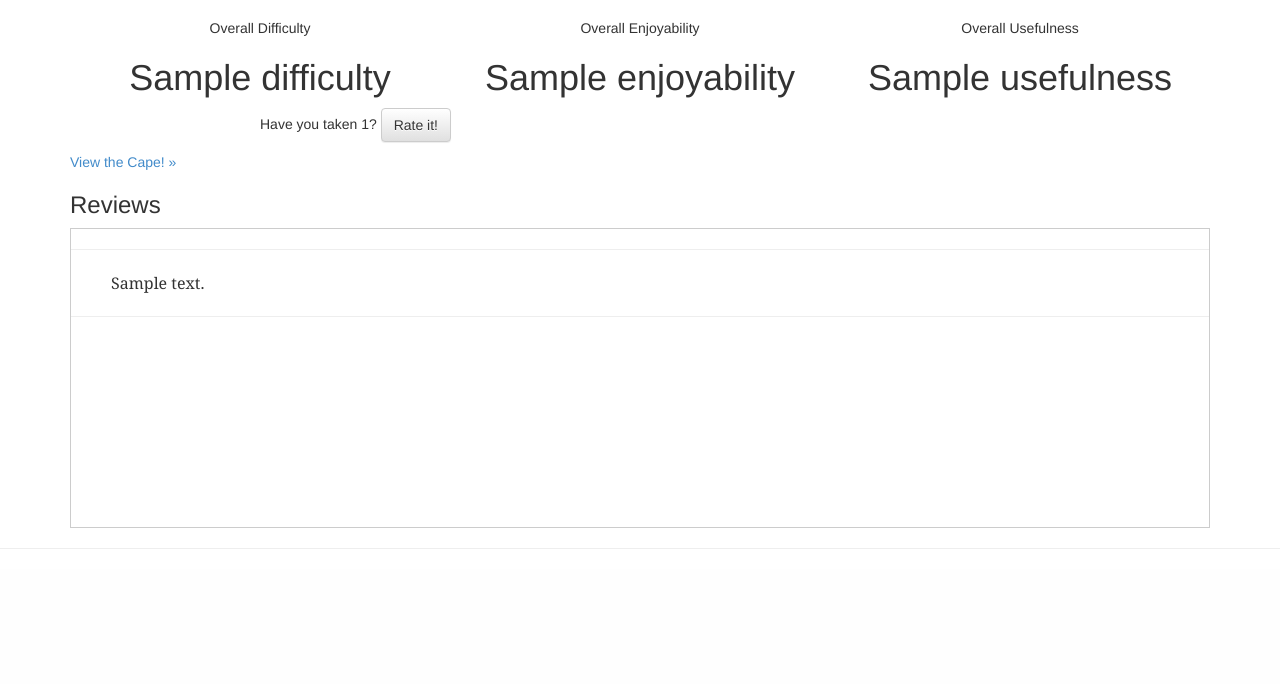
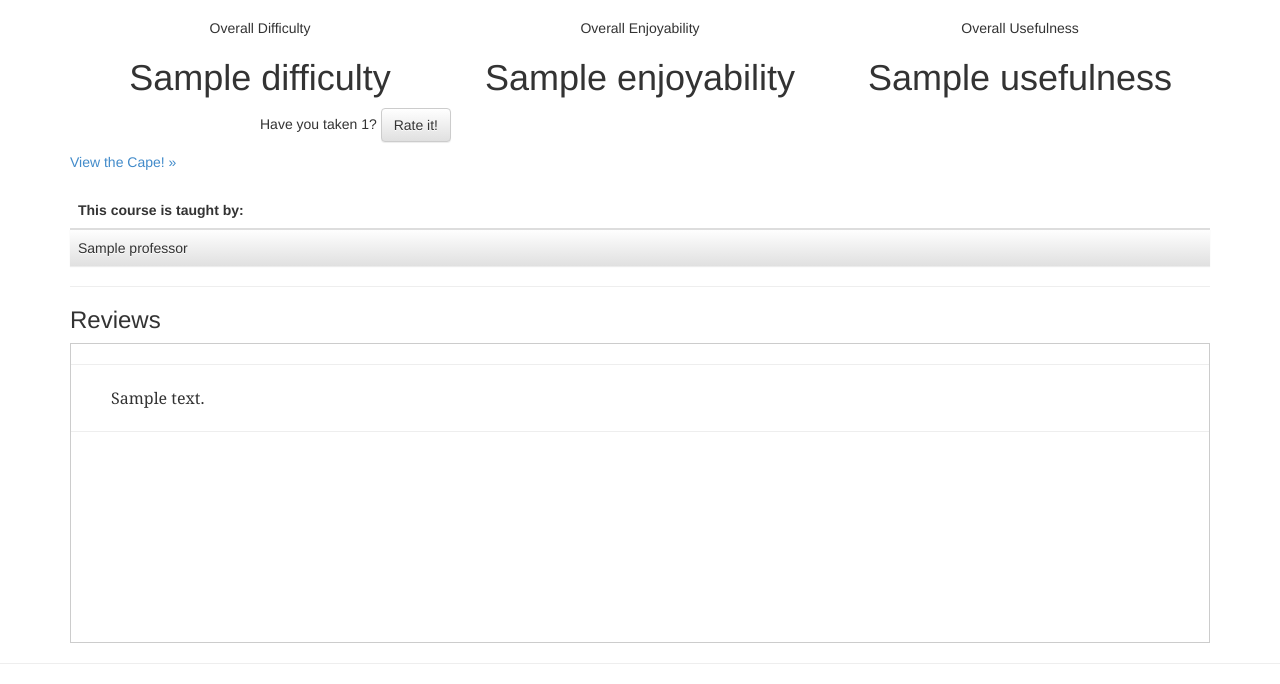
Before and after one commit to Chuyinzki/CSE170-FinalProject, a Node server app: template views/course.handlebars in a window 1280 px wide. Shown: the part 340-1024 px from the top of the page. Before the commit the page ends 889 px from the top, so only its background shows below. Run offline with Node 20, Linux system fonts and the light colour scheme; the template is opened without the code that fills it: most values are stand-ins (such as "Sample title", 1, 10 or a date in 2020); some libraries are stand-ins or nearby versions.

Commit message:
added professors fxn

```diff
--- /dev/null
+++ b/public/js/coursepage.js
@@ -0,0 +1,11 @@
+'use strict';
+
+// Call this function when the page loads (the "ready" event)
+$(document).ready(function() {
+	console.log('hello!');
+
+	$(".clickable-row").click(function() {
+        window.document.location = $(this).data("href");
+    });
+
+})
--- a/views/course.handlebars
+++ b/views/course.handlebars
@@ -75,7 +75,26 @@
       <div>
           <a href = "http://www.cape.ucsd.edu/responses/Results.aspx?Name=&CourseNumber={{courseFirstName}}+{{courseSecondName}}" target = "_blank">View the Cape! &raquo;</a>
       </div>
-
+      <br>
+      {{#if professors.length}}
+        <div>
+            <table class="table">
+              <thead>
+                <tr>
+                  <th>This course is taught by:</th>
+                </tr>
+              </thead>
+              <tbody>
+              {{#each professors}}
+                <tr class="clickable-row btn-default" data-href='http://cape.ucsd.edu/responses/Results.aspx?Name={{this}}'>
+                  <td>{{this}}</td>
+                </tr>
+              {{/each}}
+            </tbody>
+            </table>
+        </div>
+      {{/if}}
+        <hr>
         <h3>Reviews</h3>
         <div style="height:300px;border:1px solid #ccc;font:16px/26px Georgia, Garamond, Serif;overflow:auto;">
           {{#each ratings}}
@@ -90,6 +109,7 @@
 
     <!-- jQuery (necessary for Bootstrap's JavaScript plugins) -->
     <script src="https://code.jquery.com/jquery.js"></script>
+    <script src="../js/coursepage.js"></script>
     <!-- Include all compiled plugins (below), or include individual files as needed -->
     <script src="/js/bootstrap.min.js"></script>
   </body>
```
Also changed, not shown: courses.json (+6 -0 lines), routes/course.js (+11 -1 lines). Lines whose indentation alone changed are shown as unchanged.
